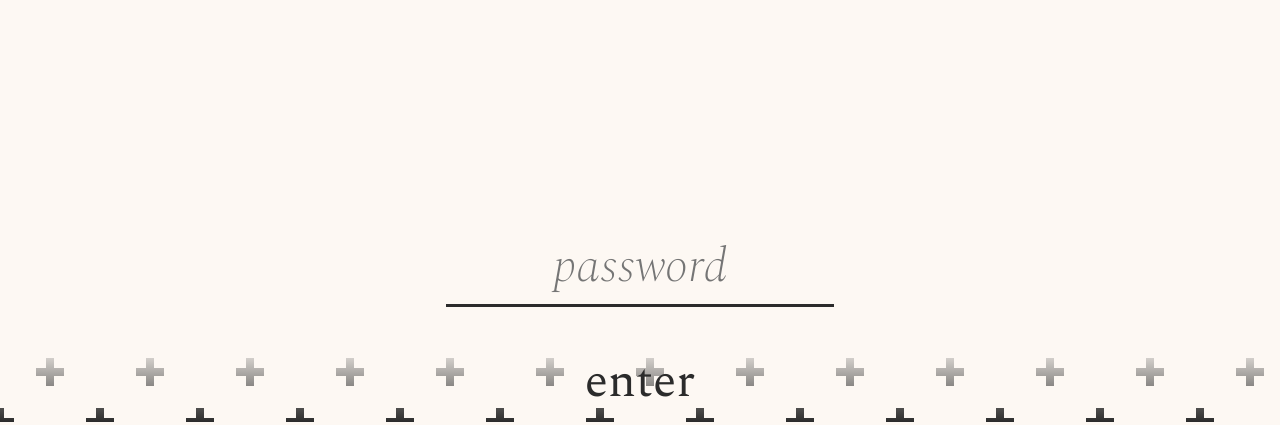
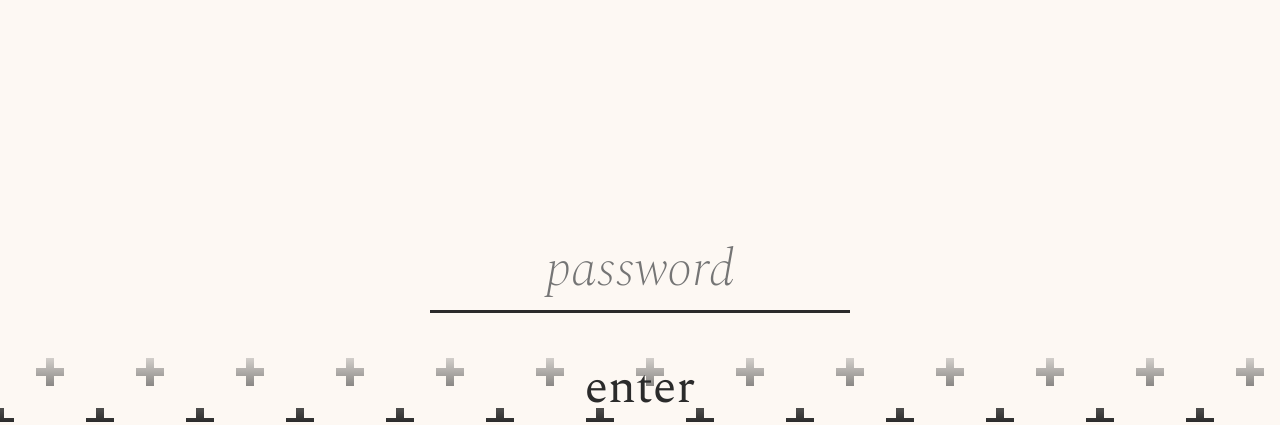
Before and after one commit to darlenesandeep/DarleneSandeepWedding, a plain HTML site: page index.html in a window 1280 px wide. Shown: the part 378-803 px from the top of the page. Drawn offline with nearby package versions, Linux system fonts and the light colour scheme.

Commit message:
Hopefully this fixes the zoom-in on inputs

```diff
--- a/styles.css
+++ b/styles.css
@@ -130,7 +130,7 @@ p.tinytext {
 
 .prompt input {
     font-family: "Spectral-Italic";
-    font-size: calc(16px + 2em);
+    font-size: calc(20px + 2em);
     background-color: rgba(0,0,0,0);
     border: none;
     border-bottom: 3px solid #2b2b2b;
```
